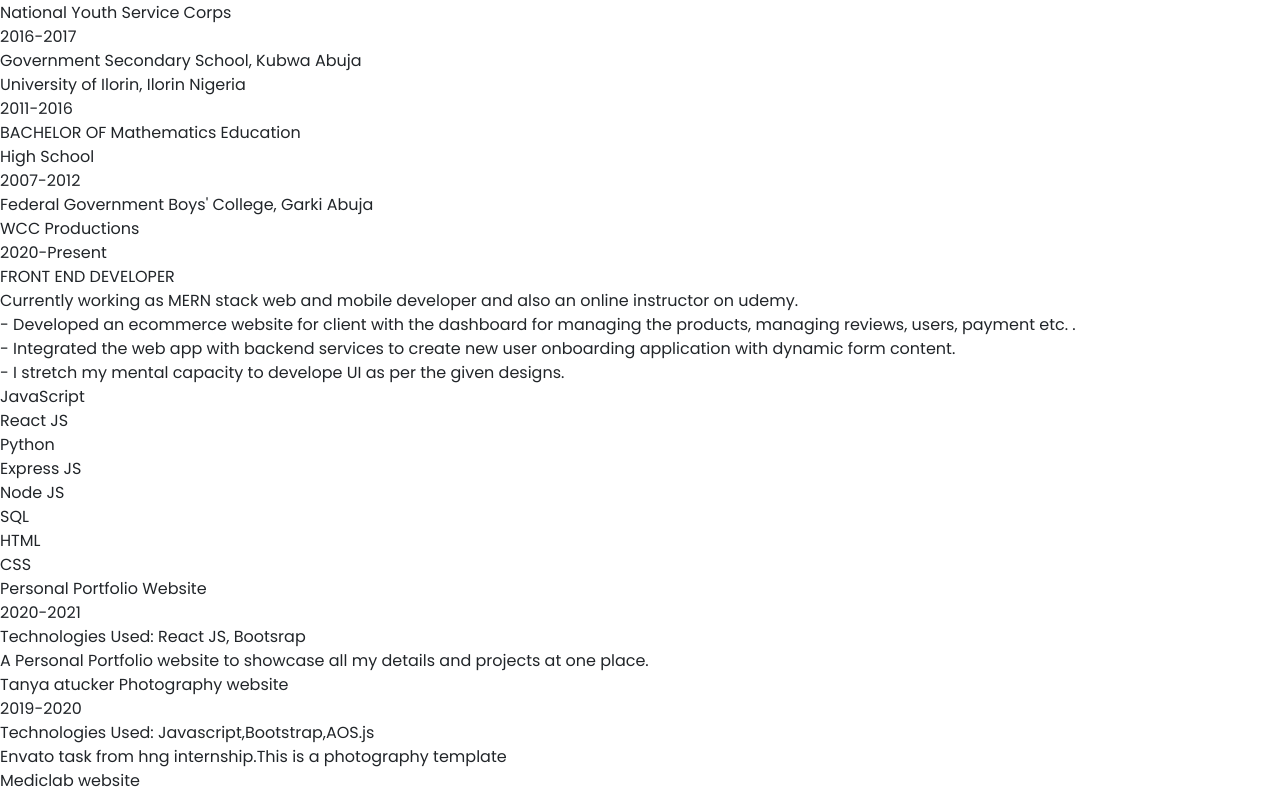
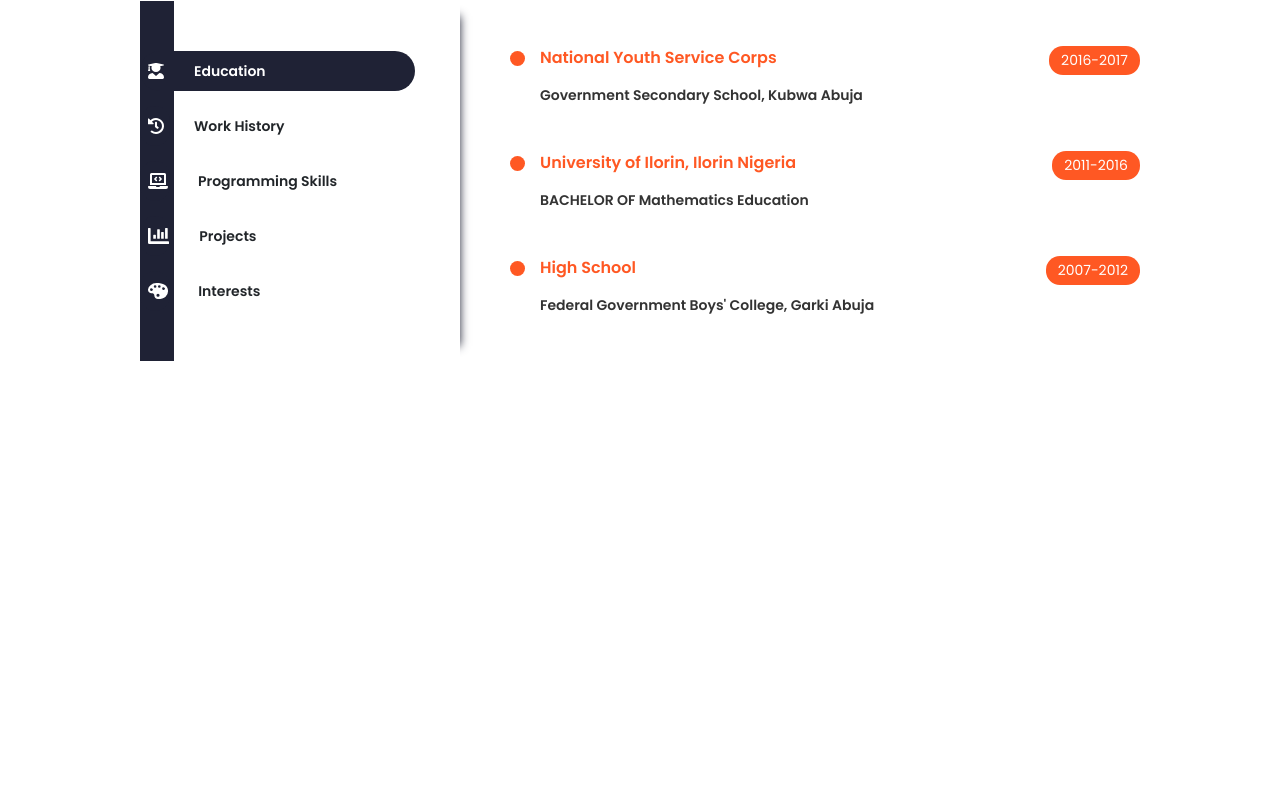
Before and after one commit to BodeRahman/My-React-Portfolio, a React (Create React App) app in the folder client/: page / in a window 1280 px wide. Shown: the part 1760-2556 px from the top of the page. After the commit the page ends 2241 px from the top, so only its background shows below. Built offline with nearby package versions, Linux system fonts and the light colour scheme; a web font is replaced by a local one.

Commit message:
Styling the Resume Component

```diff
--- a/client/src/PortfolioContainer/Resume/Resume.css
+++ b/client/src/PortfolioContainer/Resume/Resume.css
@@ -0,0 +1,186 @@
+.resume-container {
+    display: flex;
+    align-items: center;
+    flex-direction: column;
+    justify-content: center;
+    min-height: fit-content;
+    margin: 120px 0;
+}
+
+.resume-card {
+    display: flex;
+    height: 360px;
+    width: 1000px;
+    /* margin: 80px 0; */
+}
+
+.resume-bullets {
+    box-shadow: 15px 0 9px -15px #1f2235;
+    height: 100%;
+    width: 320px;
+}
+
+.resume-bullet-details {
+    flex-grow: 1;
+    width: 600px;
+    overflow: hidden;
+    padding: 0 0 0 80px;
+}
+
+.experience-description {
+    margin: 10px 0 0 0;
+    text-align: justify;
+}
+
+.resume-description-text {
+    font-size: 12px;
+}
+
+.resume-details-carousal {
+    transition: transform 1s ease-out;
+}
+
+.bullet-container {
+    display: flex;
+    align-items: center;
+    height: 100%;
+    width: 100%;
+    position: relative;
+}
+
+.bullets {
+    width: 86%;
+    position: relative;
+    z-index: 2;
+}
+
+.bullet {
+    display: flex;
+    align-items: center;
+    cursor: pointer;
+    background-color: #1f2235;
+    height: 40px;
+    margin: 15px 0;
+    padding: 0 8px;
+    border-radius: 20px;
+    width: 30px;
+    transition: width 0.6s ease;
+}
+
+.bullet-label {
+    font-size: 14px;
+    white-space: nowrap;
+    font-family: "Poppins SemiBold";
+}
+
+.bullet-logo {
+    height: 16px;
+    margin: 0 30px 0 0;
+}
+
+.bullet-icons {
+    width: 34px;
+    height: 100%;
+    z-index: 1;
+    background-color: #1f2235;
+    position: absolute;
+}
+
+.selected-bullet {
+    color: var(--white);
+    width: 100%;
+}
+
+.resume-screen-container {
+    display: flex;
+    flex-direction: column;
+    justify-content: space-evenly;
+    height: 360px;
+    width: 100%;
+}
+
+.resume-heading {
+    display: flex;
+    flex-direction: column;
+}
+
+.resume-main-heading {
+    position: relative;
+    display: flex;
+    justify-content: space-between;
+}
+
+.resume-main-heading span {
+    color: var(--dark-orange);
+    font-size: 16px;
+    font-family: "Poppins SemiBold";
+}
+
+.experience-description {
+    max-width: 100%;
+}
+
+.heading-bullet {
+    position: absolute;
+    left: -30px;
+    height: 15px;
+    width: 15px;
+    top: 5px;
+    border-radius: 50%;
+    background-color: #ff5823;
+}
+
+  .resume-sub-heading {
+    font-size: 14px;
+    font-family: "Poppins SemiBold";
+    color: var(--black);
+    margin: 10px 0 0 0;
+}
+
+.resume-heading-description {
+    font-size: 12px;
+    text-align: justify;
+}
+
+.heading-date {
+    background-color: #ff5823;
+    padding: 4px 12px;
+    font-size: 14px;
+    border-radius: 14px;
+    color: var(--white);
+}
+
+.skill-parent {
+    display: flex;
+    flex-direction: column;
+    position: relative;
+    width: 50%;
+}
+
+.programming-skills-container {
+    display: flex;
+    flex-direction: row;
+    align-items: center;
+    justify-content: space-between;
+    flex-wrap: wrap;
+}
+
+.skill-percentage {
+    position: relative;
+    height: 15px;
+    width: 70%;
+    background-color: #ff5823;
+}
+
+.skill-percentage .active-percentage-bar {
+    height: 15px;
+    transition: 0.8s ease;
+    position: absolute;
+    background-color: #1f2235;
+}
+
+.skill-parent span {
+    font-family: "Poppins Bold";
+    font-size: 16px;
+    color: #ff5823;
+}
--- a/client/src/PortfolioContainer/Resume/Resume.js
+++ b/client/src/PortfolioContainer/Resume/Resume.js
@@ -2,6 +2,7 @@
 import ScreenHeading from '../../utilities/ScreenHeading/ScreenHeading'
 import ScrollService from '../../utilities/ScrollService'
 import Animations from '../../utilities/Animations'
+import "./Resume.css"
 
 export default function Resume(props) {
     /* STATES */
```
